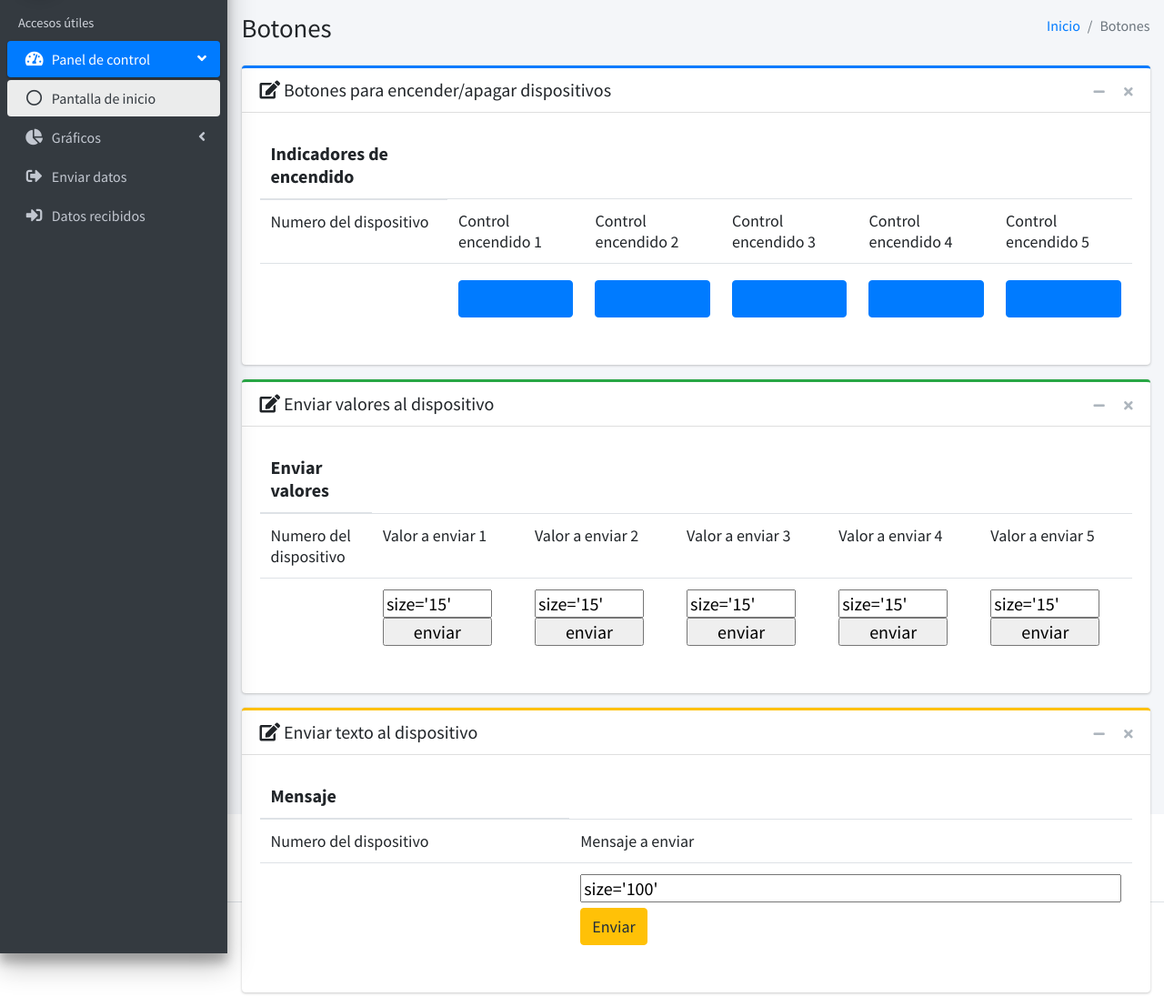
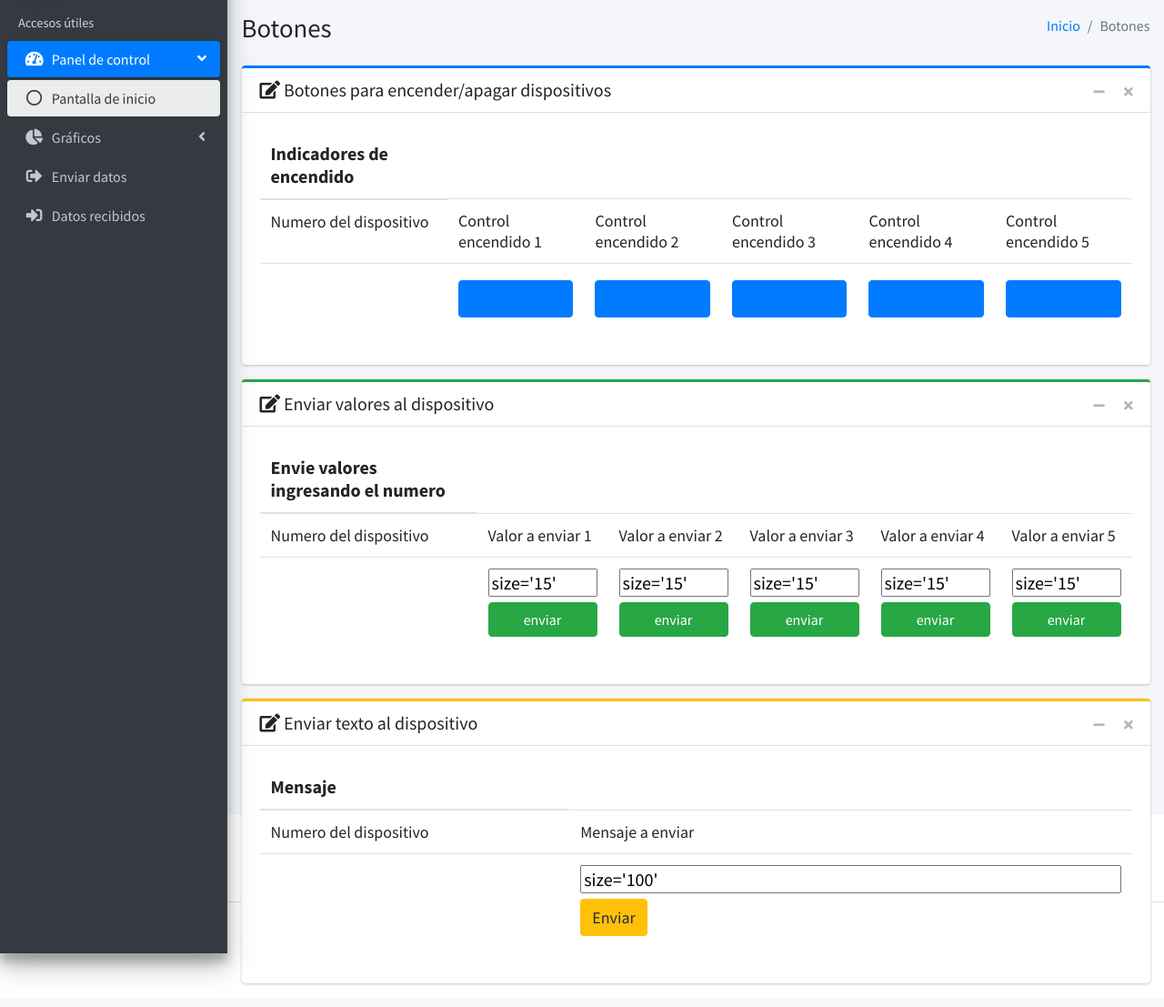
Before and after one commit to Fersegura/InfraRed_Remote_Controller_and_Temperature_Measurements_with_Arduino, a PHP site: page /my_buttons.php in a window 1280 px wide. Shown: the part 58-1165 px from the top of the page at 91% size. After the commit the page ends 1140 px from the top, so only its background shows below. Run offline with PHP 8.4, Linux system fonts and the light colour scheme; data that the repository does not hold is empty; a stand-in replaces the project's code that opens the database connection; some libraries are stand-ins or nearby versions.

Commit message:
Add files via upload

```diff
--- a/WiFi Connection with local server/Web Page/my_buttons.php
+++ b/WiFi Connection with local server/Web Page/my_buttons.php
@@ -195,7 +195,7 @@
                 <div class="container-fluid">
                     <div class="row">
 
-                        <div class="col-md-12">
+                        <div class="col-lg-12 col-6">
                             <div class="card card-primary card-outline">
                                 <div class="card-header">
                                     <h3 class="card-title" style="font-size: 20px;">
@@ -379,7 +379,7 @@
                             </div><!-- /.card -->
                         </div><!-- /.col -->
 
-                        <div class="col-md-12">
+                        <div class="col-lg-12 col-6">
                             <div class="card card-success card-outline">
                                 <div class="card-header">
                                     <h3 class="card-title" style="font-size: 20px;">
@@ -426,7 +426,7 @@
                                     <table class='table' style='font-size: 20px;'>
                                         <thead>
                                             <tr>
-                                            <th>Enviar valores</th>
+                                            <th>Envie valores ingresando el numero</th>
                                             </tr>
                                         </thead>
 
@@ -447,7 +447,7 @@
                                                         <input type='text' name='value' style='width: 120px;' value=<?php echo $current_num_1; ?>  size='15' >
                                                         <input type='hidden' name='unit' style='width: 120px;' value=<?php echo $unit_id; ?> >
                                                         <input type='hidden' name='column' style='width: 120px;' value=<?php echo $column6; ?> >
-                                                        <input type= 'submit' name= 'change_but' style='width: 120px; text-align:center;' value='enviar'>
+                                                        <input type= 'submit' class="btn btn-block btn-success" name= 'change_but' style='width: 120px; text-align:center; margin-top: 5%' value='enviar'>
                                                     </form>
                                                 </td>
 
@@ -458,7 +458,7 @@
                                                         <input type='text' name='value' style='width: 120px;' value=<?php echo $current_num_2; ?>  size='15' >
                                                         <input type='hidden' name='unit' style='width: 120px;' value=<?php echo $unit_id; ?> >
                                                         <input type='hidden' name='column' style='width: 120px;' value=<?php echo $column7; ?> >
-                                                        <input type= 'submit' name= 'change_but' style='width: 120px; text-align:center;' value='enviar'>
+                                                        <input type= 'submit' class="btn btn-block btn-success" name= 'change_but' style='width: 120px; text-align:center; margin-top: 5%' value='enviar'>
                                                     </form>
                                                 </td>
                                                 <td>
@@ -466,7 +466,7 @@
                                                         <input type='text' name='value' style='width: 120px;' value=<?php echo $current_num_3; ?>  size='15' >
                                                         <input type='hidden' name='unit' style='width: 120px;' value=<?php echo $unit_id; ?> >
                                                         <input type='hidden' name='column' style='width: 120px;' value=<?php echo $column8; ?> >
-                                                        <input type= 'submit' name= 'change_but' style='width: 120px; text-align:center;' value='enviar'>
+                                                        <input type= 'submit' class="btn btn-block btn-success" name= 'change_but' style='width: 120px; text-align:center; margin-top: 5%' value='enviar'>
                                                     </form>
                                                 </td>
                                                 <td>
@@ -474,7 +474,7 @@
                                                         <input type='text' name='value' style='width: 120px;' value=<?php echo $current_num_4; ?>  size='15' >
                                                         <input type='hidden' name='unit' style='width: 120px;' value=<?php echo $unit_id; ?> >
                                                         <input type='hidden' name='column' style='width: 120px;' value=<?php echo $column9; ?> >
-                                                        <input type= 'submit' name= 'change_but' style='width: 120px; text-align:center;' value='enviar'>
+                                                        <input type= 'submit' class="btn btn-block btn-success" name= 'change_but' style='width: 120px; text-align:center; margin-top: 5%' value='enviar'>
                                                     </form>
                                                 </td>
                                                 <td>
@@ -482,15 +482,9 @@
                                                         <input type='text' name='value' style='width: 120px;' value=<?php echo $current_num_5; ?>  size='15' >
                                                         <input type='hidden' name='unit' style='width: 120px;' value=<?php echo $unit_id; ?> >
                                                         <input type='hidden' name='column' style='width: 120px;' value=<?php echo $column10; ?> >
-                                                        <input type= 'submit' name= 'change_but' style='width: 120px; text-align:center;' value='enviar'>
+                                                        <input type= 'submit' class="btn btn-block btn-success" name= 'change_but' style='width: 120px; text-align:center; margin-top: 5%;' value='enviar'>
                                                     </form>
                                                 </td>
-
-
-
-
-
-
 
                                             </tr>
                                         </tbody>
@@ -500,7 +494,7 @@
                             </div><!-- /.card -->
                         </div><!-- /.col -->
 
-                        <div class="col-md-12">
+                        <div class="col-lg-12 col-6">
                             <div class="card card-warning card-outline">
                                 <div class="card-header">
                                     <h3 class="card-title" style="font-size: 20px;">
```
